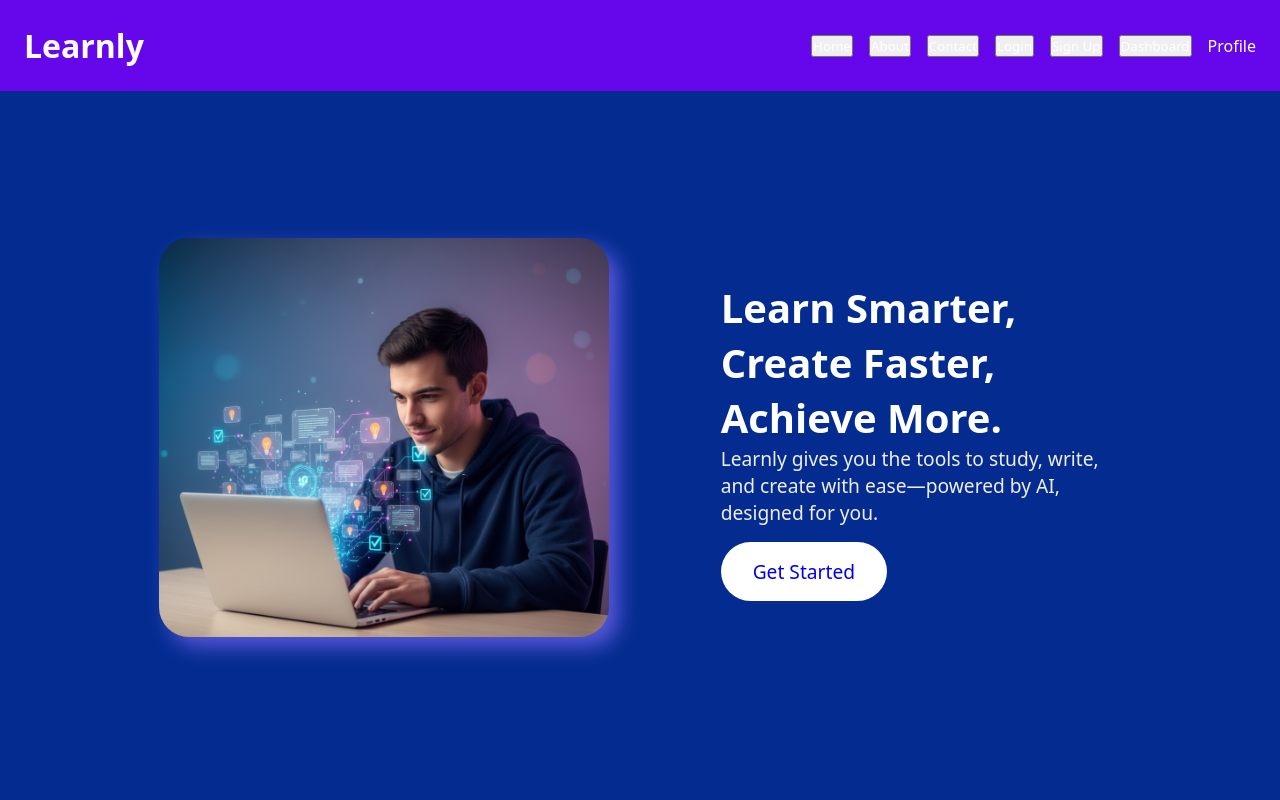
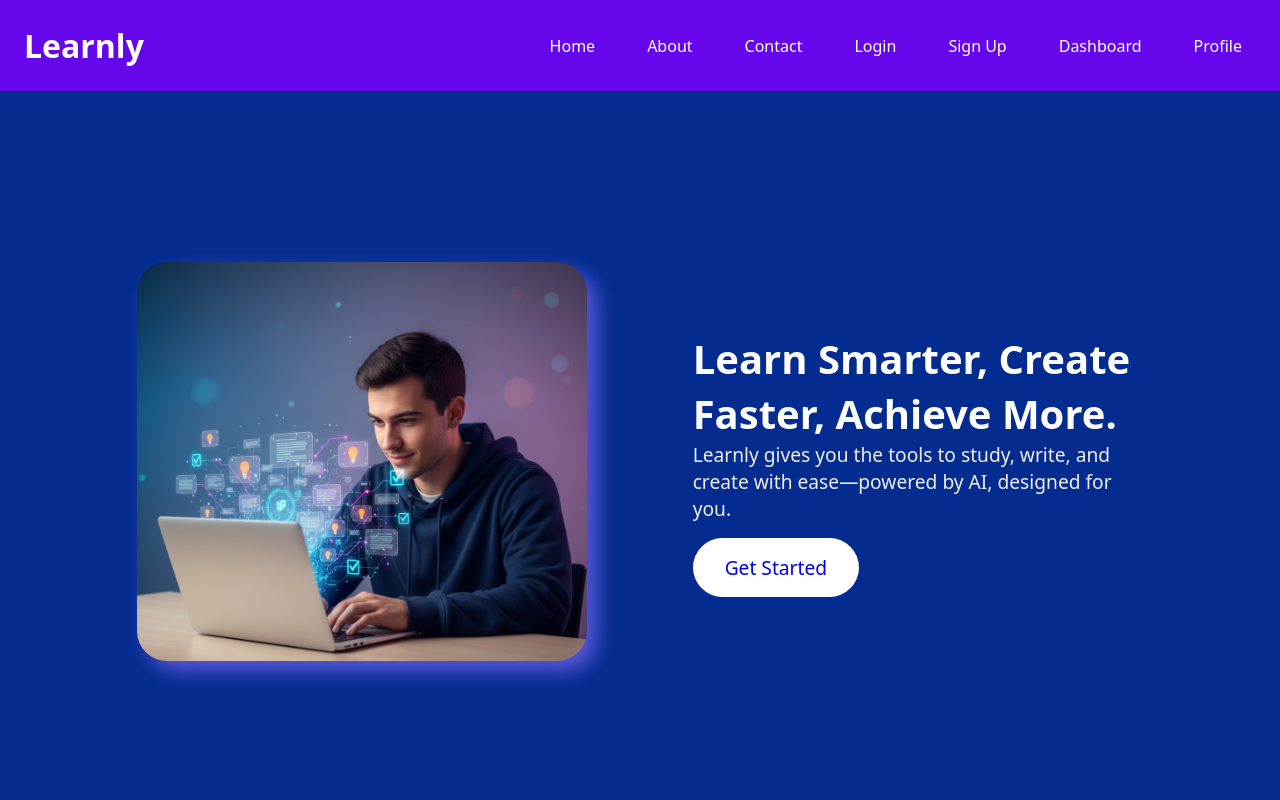
Before and after one commit to David495/Learnly, a React (Vite) app: page / in a window 1280 px wide. Shown: the top 800 px of the page. Built offline with nearby package versions, Linux system fonts and the light colour scheme.

Commit message:
Fixed navbar layout issue

```diff
--- a/src/Pages/home.module.css
+++ b/src/Pages/home.module.css
@@ -1,12 +1,14 @@
 .hero_section{
     width: 100%;
-    height: 110vh;
+    height: 100vh;
     display: flex;
     justify-content: space-evenly;
     align-items: center;
     background-color: #042c90;
     padding: 3rem;
     animation: fade_in 3s ease;
+    margin-top: 4rem;
+    gap: 1rem;
 }
 @keyframes fade_in{
     30%{
@@ -24,8 +26,8 @@
 }
 
 .text_section{
-    max-width: 400px;
-    gap: 1.5rem;
+    max-width: 450px;
+    gap: 2rem;
 }
 
 .about_image_content{
@@ -110,9 +112,12 @@
 
 
 
-@media (max-width: 800px){
+@media (max-width: 1000px){
     .hero_section, .about_section{
         flex-direction: column;
+    }
+    .hero_image{
+        max-width: 400px;
     }
     .heroButton{
         padding: .5rem 1rem;
--- a/src/components/navbar.jsx
+++ b/src/components/navbar.jsx
@@ -14,12 +14,12 @@ const Header = () => {
 
       <nav>
         <ul className={`${HeaderStyle.nav_links} ${open ? HeaderStyle.open : HeaderStyle.close}`}>
-          <button><Link to="/" className={HeaderStyle.navLinks} onClick={() => setOpen(false)}>Home</Link></button>
-          <button><Link to="/about" className={HeaderStyle.navLinks} onClick={() => setOpen(false)}>About</Link></button>
-          <button><Link to="/contact" className={HeaderStyle.navLinks} onClick={() => setOpen(false)}>Contact</Link></button>
-          <button><Link to="/login" className={HeaderStyle.navLinks} onClick={() => setOpen(false)}>Login</Link></button>
-          <button><Link to="/register" className={HeaderStyle.navLinks} onClick={() => setOpen(false)}>Sign Up</Link></button>
-          <button><Link to="/dashboard" className={HeaderStyle.navLinks} onClick={() => setOpen(false)}>Dashboard</Link></button>
+          <li><Link to="/" className={HeaderStyle.navLinks} onClick={() => setOpen(false)}>Home</Link></li>
+          <li><Link to="/about" className={HeaderStyle.navLinks} onClick={() => setOpen(false)}>About</Link></li>
+          <li><Link to="/contact" className={HeaderStyle.navLinks} onClick={() => setOpen(false)}>Contact</Link></li>
+          <li><Link to="/login" className={HeaderStyle.navLinks} onClick={() => setOpen(false)}>Login</Link></li>
+          <li><Link to="/register" className={HeaderStyle.navLinks} onClick={() => setOpen(false)}>Sign Up</Link></li>
+          <li><Link to="/dashboard" className={HeaderStyle.navLinks} onClick={() => setOpen(false)}>Dashboard</Link></li>
           <li><Link to="/logout" className={HeaderStyle.navLinks} onClick={() => setOpen(false)}>Profile</Link></li>
         </ul>
       </nav>
--- a/src/components/navbarstyle.module.css
+++ b/src/components/navbarstyle.module.css
@@ -6,6 +6,7 @@ header{
     background-color: #6607EB;
     z-index: 20;
     position: fixed;
+    top: 0;
     width: 100%;
 }
 
@@ -16,32 +17,25 @@ header{
     font-weight: 800;
 }
 
-nav ul{
+nav ul {
     display: flex;
-    gap: 1rem;
-}
+    gap: 1.5rem;
+    list-style: none;
+  }
 
-nav ul, .navLinks{
+  .navLinks {
     text-decoration: none;
-    color: white;
-    position: relative;
-}
+    color: #fff;
+    font-weight: 500;
+    padding: 8px 14px;
+    border-radius: 6px;
+    transition: all 0.3s ease;
+  }
 
-.navLinks::after{
-    content: '';
-    position: absolute;
-    bottom: 0;
-    left: 0;
-    width: 0;
-    height: 2px;
-    background-color: #fefefe;
-    transition: 500ms ease;
-    transform: translateX(-50%, 50%);
-}
-
-.navLinks:hover::after{
-    width: 100%;
-}
+  .navLinks:hover {
+    background: #fff;
+    color: #6607EB;
+  }
 
 .menu_icon{
     color: #fff;
@@ -51,7 +45,7 @@ nav ul, .navLinks{
     display: none;
 }
 
-@media (max-width: 800px){
+@media (max-width: 1000px){
     .menu_icon{
         display: block;
     }
@@ -75,5 +69,4 @@ nav ul, .navLinks{
     .open{
         left: 0;
     }
-
 }
```
